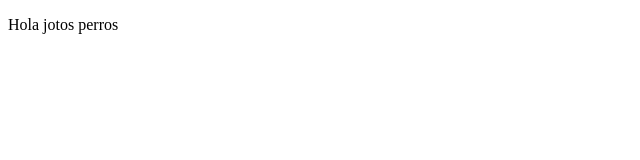
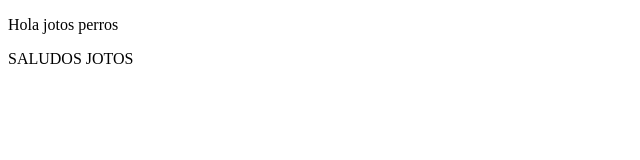
Before and after one commit to Vizaxtax/PROYECTO-WEB, a plain HTML site: page index.html in a window 1280 px wide. Shown: the whole page, without its empty margins (0-640 px from the left). Drawn offline with Linux system fonts and the light colour scheme.

Commit message:
Mi tercer edicion en git

```diff
--- a/index.html
+++ b/index.html
@@ -5,6 +5,7 @@
 	<meta name="viewport" content="width=device-width, initial-scale=1">
 	<title>Mi primer trabajo</title>
 	<p>Hola jotos perros</p>
+	<p>SALUDOS JOTOS</p>
 </head>
 <body>
 
```
